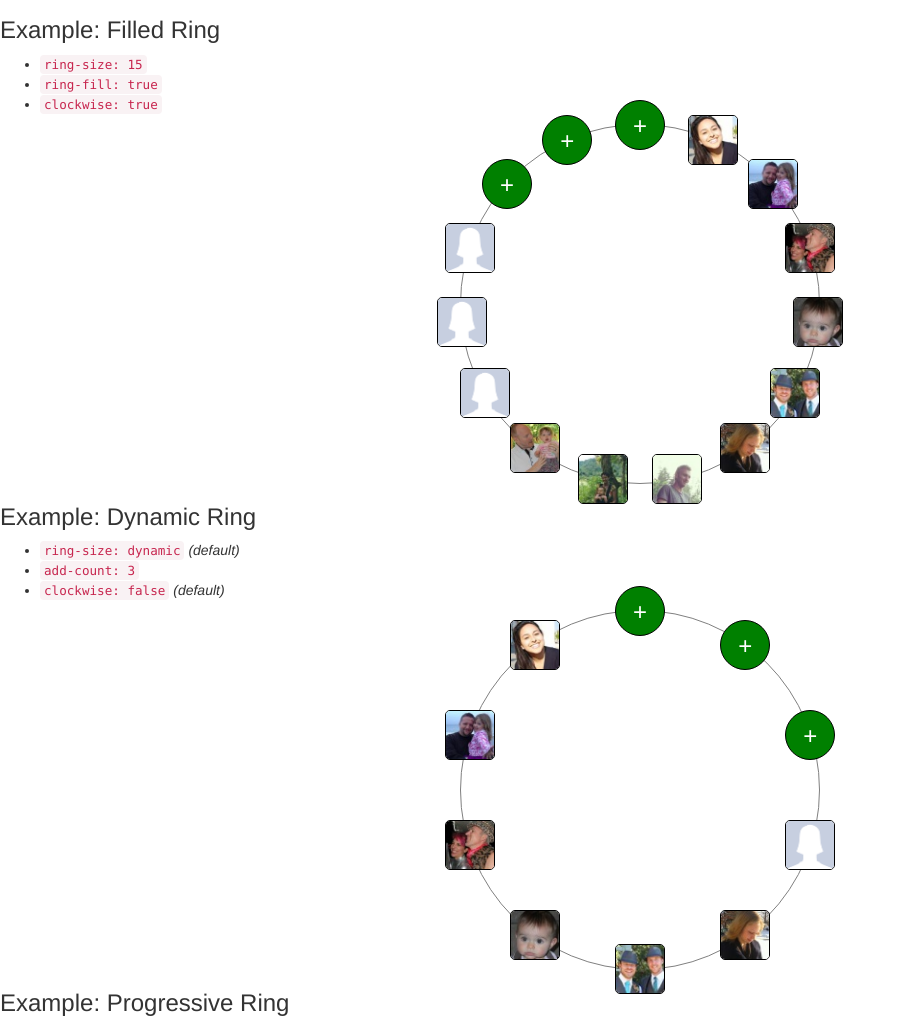
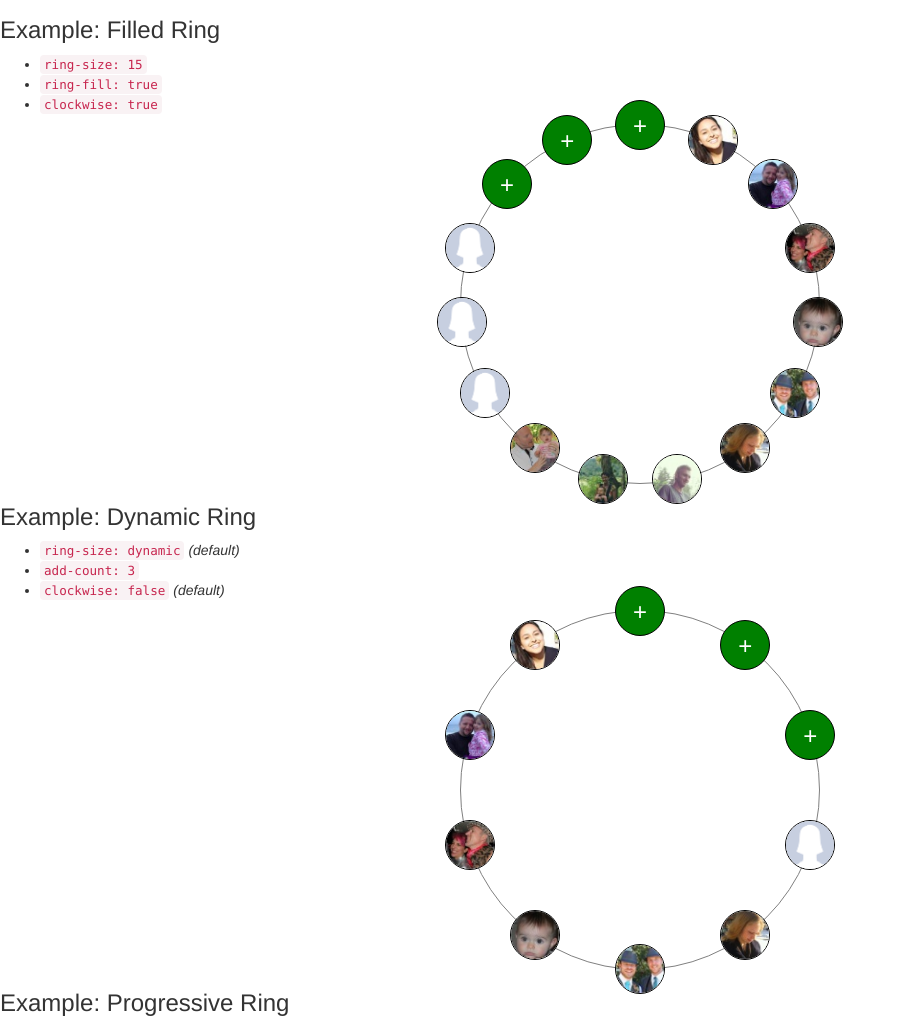
Before and after one commit to justinsa/card-ui-visualization, a website: page index.html in a window 1280 px wide. Shown: the part 914-1933 px from the top of the page, without its empty margins (0-904 px from the left). Drawn offline with Linux system fonts and the light colour scheme.

Commit message:
Corrected style for card ring cards

```diff
--- a/assets/styles/main.css
+++ b/assets/styles/main.css
@@ -17,7 +17,7 @@
   position: relative;
   width: 360px;
 }
-.card-block img.card, .card-ring img.card {
+.card-block img.card, .card-ring .card {
   border-radius: 5px;
   border: solid 1px black;
   cursor: hand;
```
